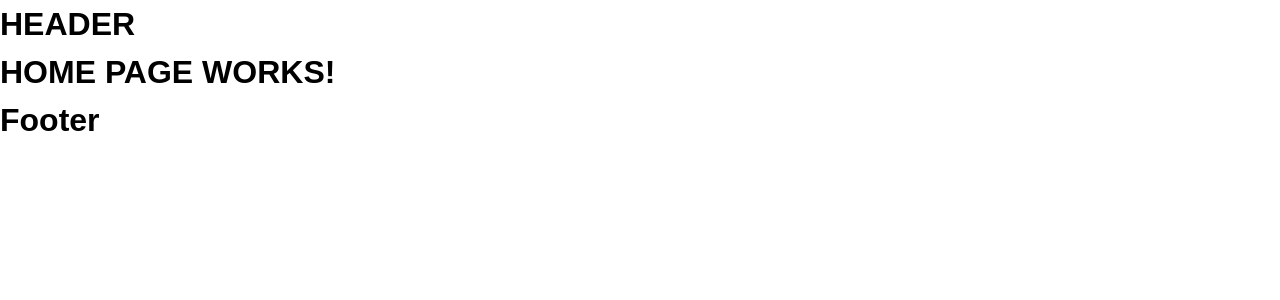
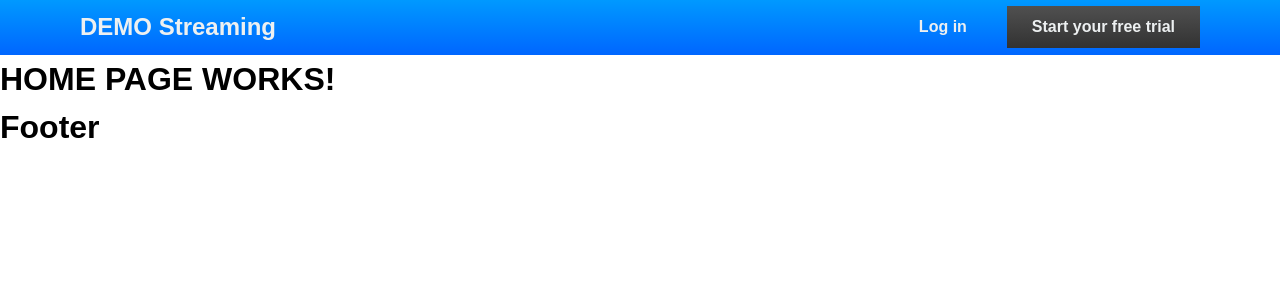
Before and after one commit to subhanahmed047/demo-streaming, a React (Vite) app: page / in a window 1280 px wide. Shown: the top 300 px of the page. Built offline with nearby package versions, Linux system fonts and the light colour scheme.

Commit message:
create header styles

```diff
--- a/src/components/header/Header.jsx
+++ b/src/components/header/Header.jsx
@@ -1,5 +1,13 @@
 import React from 'react';
+import Wrapper from './Wrapper';
+import Logo from './Logo';
+import Nav from './Nav';
 
-const Header = () => <h1>HEADER</h1>
+const Header = () => (
+  <Wrapper>
+    <Logo />
+    <Nav />
+  </Wrapper>
+);
 
 export default Header;
--- /dev/null
+++ b/src/components/header/Logo.jsx
@@ -0,0 +1,16 @@
+import React from 'react';
+import styled from 'styled-components';
+
+const LogoLink = styled.a`
+  margin-right: auto;
+  align-content: center;
+  cursor: pointer;
+`;
+
+const Logo = () => (
+  <LogoLink>
+    <h2>DEMO Streaming</h2>
+  </LogoLink>
+);
+
+export default Logo;
--- /dev/null
+++ b/src/components/header/Nav.jsx
@@ -0,0 +1,27 @@
+import React from 'react';
+import styled from 'styled-components';
+import Button from '../shared/Button';
+
+const NavItem = styled.a`
+  padding: 0px 20px;
+  transition: all 0.3s ease 0s;
+  cursor: pointer;
+`;
+
+const NavWrapper = styled.ul`
+  list-style: none;
+  display: flex;
+`;
+
+const Nav = () => {
+  return (
+    <>
+      <NavWrapper>
+        <NavItem>Log in</NavItem>
+      </NavWrapper>
+      <Button>Start your free trial</Button>
+    </>
+  );
+};
+
+export default Nav;
--- /dev/null
+++ b/src/components/header/Wrapper.jsx
@@ -0,0 +1,16 @@
+import styled from 'styled-components';
+
+const Wrapper = styled.header`
+  display: flex;
+  justify-contents: space-between;
+  padding: 0.4em 5em;
+  align-items: center;
+  background: ${(props) => props.theme.primary.light};
+  background-image: linear-gradient(
+    to bottom,
+    ${(props) => props.theme.primary.light} 0,
+    ${(props) => props.theme.primary.dark} 100%
+  );
+`;
+
+export default Wrapper;
--- /dev/null
+++ b/src/components/shared/Button.jsx
@@ -0,0 +1,21 @@
+import styled from 'styled-components';
+
+const Button = styled.a`
+  margin-left: 20px;
+  padding: 9px 25px;
+  background: ${(props) => props.theme.secondary.dark};
+  background-image: linear-gradient(
+    to bottom,
+    ${(props) => props.theme.secondary.light} 0,
+    ${(props) => props.theme.secondary.dark} 100%
+  );
+  border: none;
+  cursor: pointer;
+  transition: all 0.3s ease 0s;
+
+  &:hover {
+    background-color: ${(props) => props.theme.secondary.light};
+  }
+`;
+
+export default Button;
--- /dev/null
+++ b/styles.css
@@ -0,0 +1 @@
+@import url('https://fonts.googleapis.com/css?family=Raleway:500');
```
